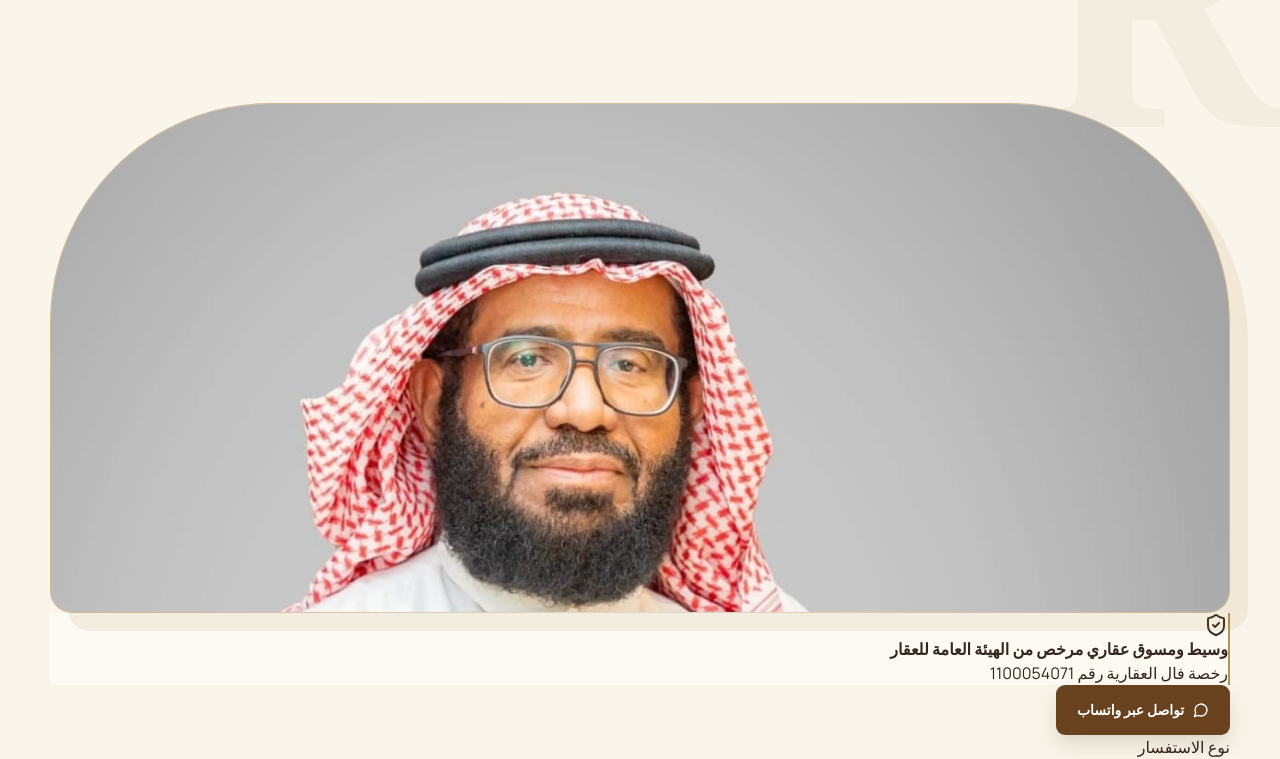
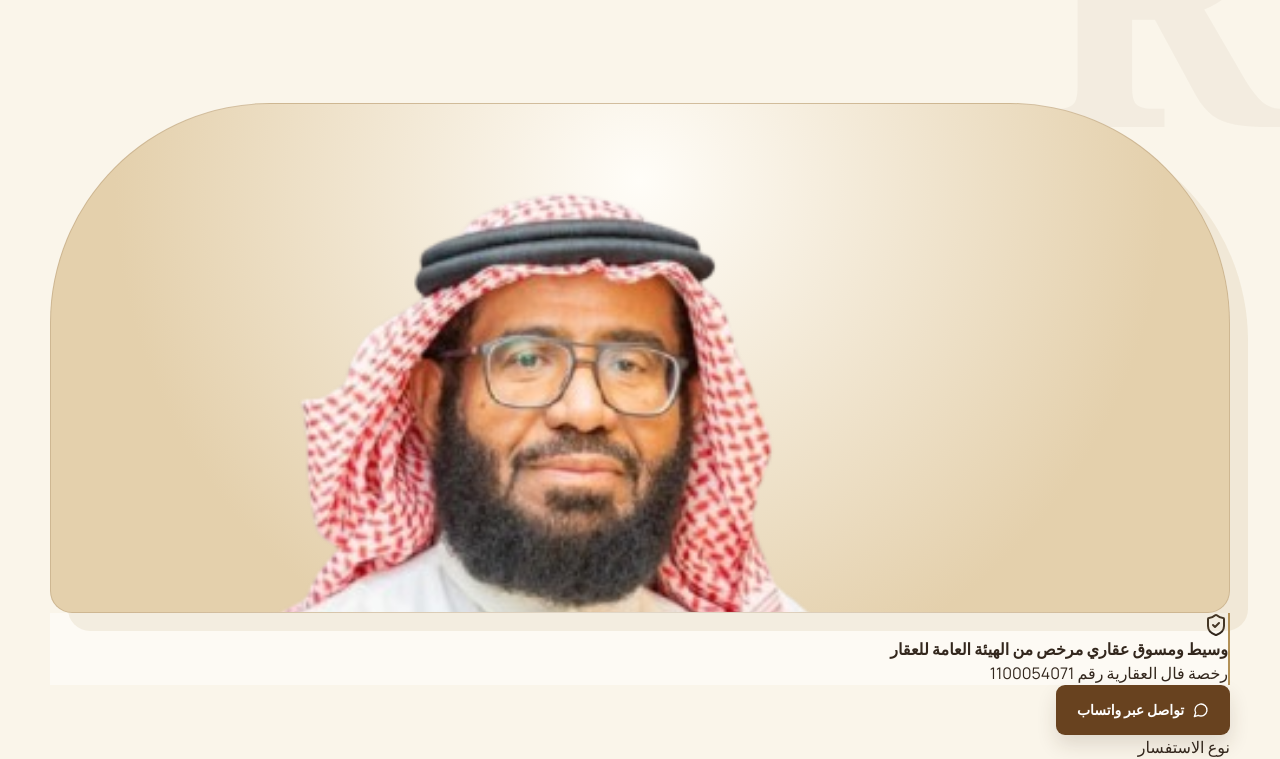
Before and after one commit to FassihShah/alraihan-estate, a Next.js app: page /contact in a window 1280 px wide. Shown: the part 533-1292 px from the top of the page. Built offline with nearby package versions, Linux system fonts and the light colour scheme.

Commit message:
Replace founder portrait with transparent asset

```diff
--- a/app/page.tsx
+++ b/app/page.tsx
@@ -54,7 +54,7 @@ export default function HomePage() {
     <section id="home" className="overflow-hidden bg-[#f1e4cb] py-7 md:py-10">
       <div className="shell grid grid-cols-[112px_minmax(0,1fr)] items-stretch gap-4 sm:grid-cols-[145px_minmax(0,1fr)] sm:gap-6 lg:grid-cols-[190px_minmax(0,1fr)_minmax(350px,.88fr)] lg:gap-8" dir="ltr">
         <div className="relative min-h-[242px] overflow-hidden rounded-[72px_72px_14px_14px] border border-[#68421f]/20 bg-[#e4d0ac] shadow-[8px_8px_0_rgba(179,145,87,.14)] sm:min-h-[286px] lg:min-h-[400px] lg:rounded-[110px_110px_18px_18px]" aria-label={lang === "ar" ? "صورة مستشار الريحان العقاري" : "ALRAIHAN real estate advisor"}>
-          <img src="/images/founder-standing.png" alt="" className="h-full w-full scale-[.82] object-contain object-bottom sm:scale-[.86]" />
+          <img src="/images/founder-standing-transparent.png" alt="" className="h-full w-full scale-[.82] object-contain object-bottom sm:scale-[.86]" />
         </div>
         <div className="flex flex-col justify-center py-2 text-start lg:py-7" dir={lang === "ar" ? "rtl" : "ltr"}>
           <p className="eyebrow"><MapPin size={15} />{lang === "ar" ? "الرياض، المملكة العربية السعودية" : "RIYADH, SAUDI ARABIA"}</p>
--- a/components/Portrait.tsx
+++ b/components/Portrait.tsx
@@ -8,7 +8,7 @@ export default function Portrait({ hero = false, compact = false, note }: { hero
     <div className={`portrait-placeholder ${compact ? "portrait-compact" : ""} ${loaded ? "has-photo" : ""}`}>
       {loaded && (
         <img
-          src="/images/founder-standing.png"
+          src="/images/founder-standing-transparent.png"
           alt="Alraihan real estate advisor"
           className={`portrait-image ${hero ? "hero-photo" : ""} ${compact ? "compact-photo" : ""}`}
           onError={() => setLoaded(false)}
@@ -17,7 +17,7 @@ export default function Portrait({ hero = false, compact = false, note }: { hero
       <span className="portrait-note">
         {note}
         <br />
-        <span className="font-normal opacity-70">public/images/founder-standing.png</span>
+        <span className="font-normal opacity-70">public/images/founder-standing-transparent.png</span>
       </span>
     </div>
   );
```
Also changed, not shown: public/images/founder-standing-transparent.png (added).
